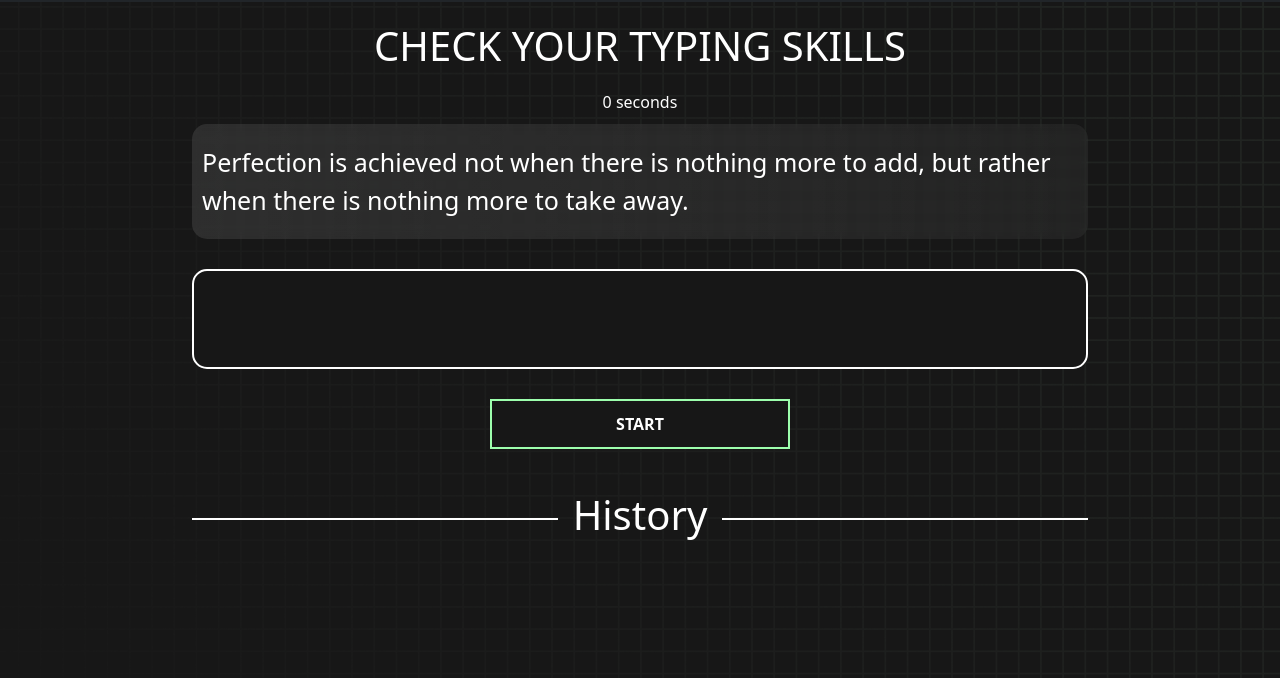
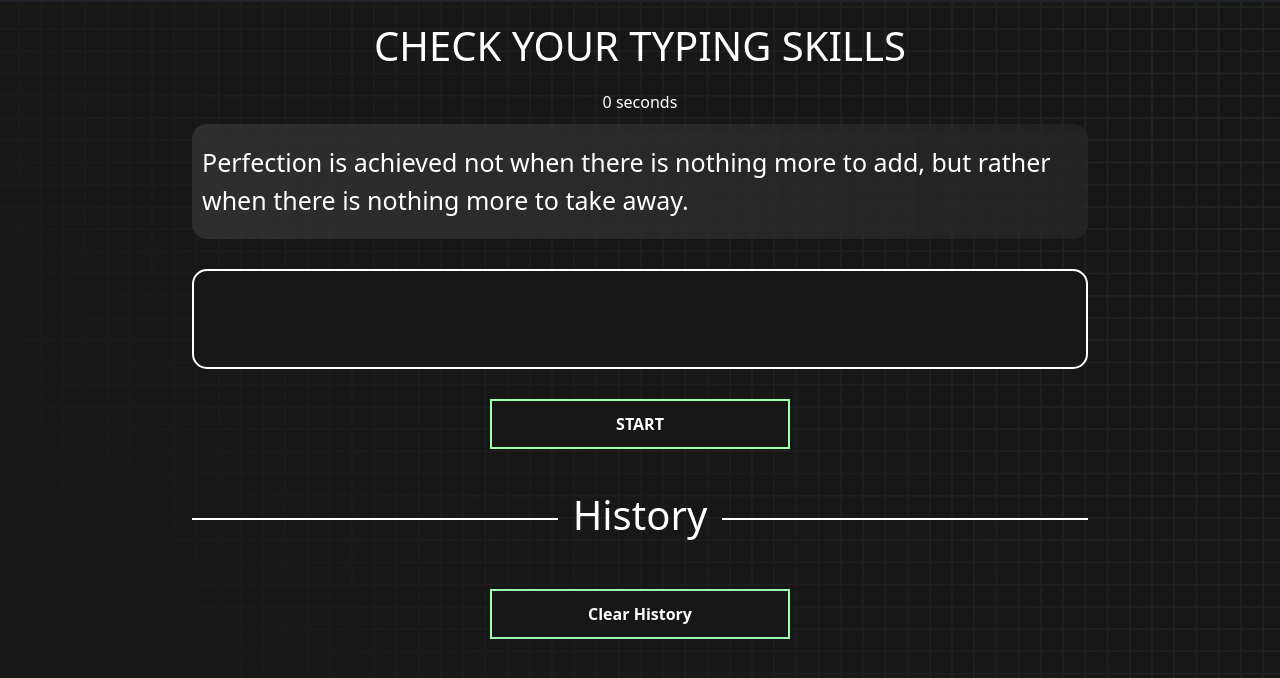
Before and after one commit to sakib-xrz/speed-booster, a plain HTML site: page index.html in a window 1280 px wide. Shown: the part 66-744 px from the top of the page. Drawn offline with nearby package versions, Linux system fonts and the light colour scheme.

Commit message:
clear history button added

```diff
--- a/history.js
+++ b/history.js
@@ -38,3 +38,8 @@ function displayHistory() {
     histories.appendChild(newRow);
   });
 }
+
+const clearAll = () => {
+  localStorage.removeItem("testHistory");
+  displayHistory()
+}
--- a/index.html
+++ b/index.html
@@ -63,6 +63,10 @@
     <div id="modal-background" class="hidden"></div>
     <div id="result" class="hidden"></div>
 
+    <div class="buttons">
+      <button onclick="clearAll()">Clear History</button>
+    </div>
+
     <script src="./history.js"></script>
     <script src="./script.js"></script>
   </body>
```
